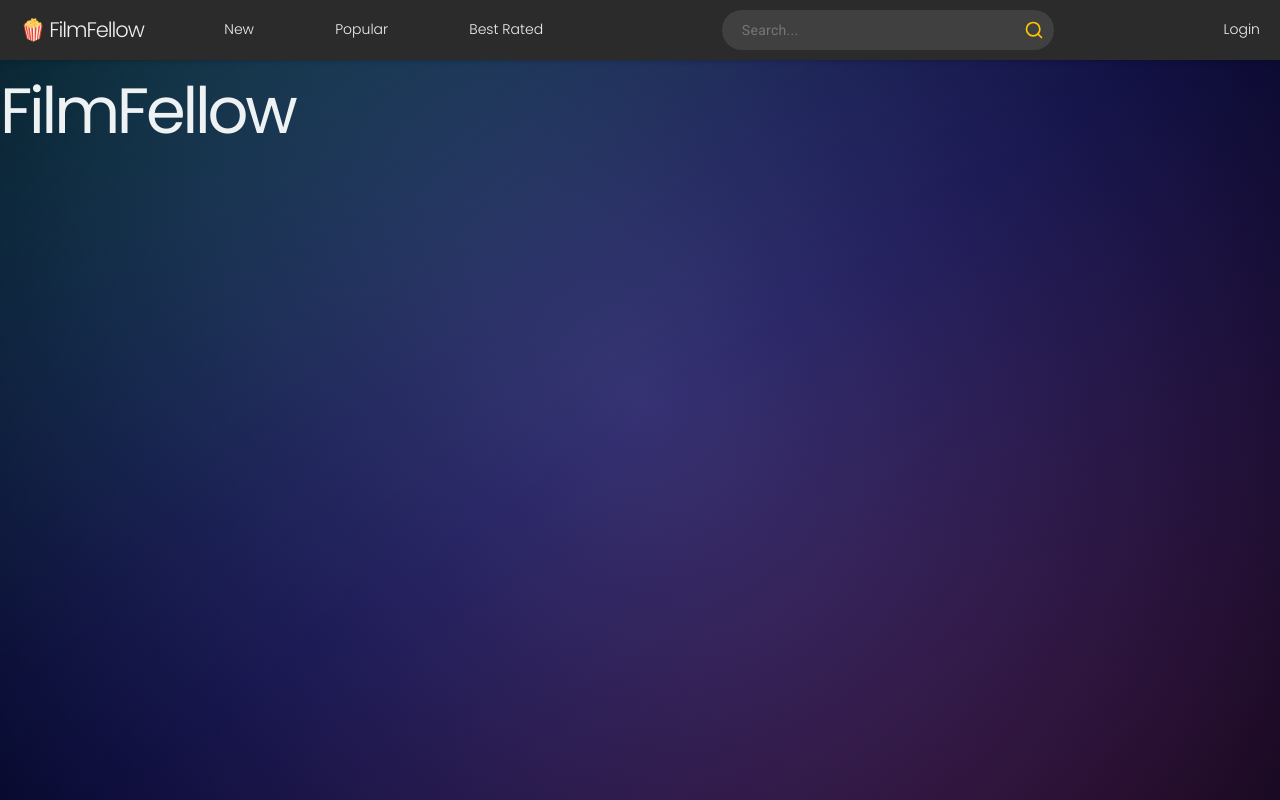
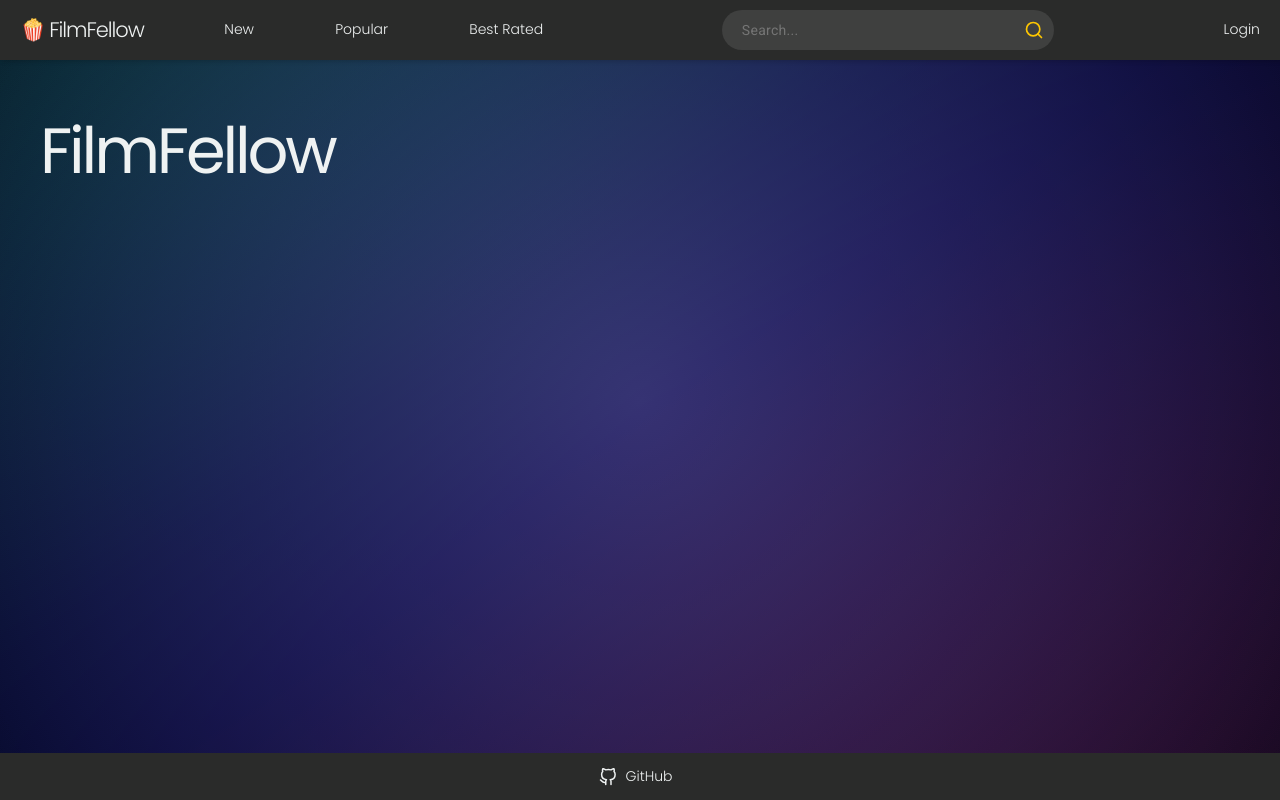
Before and after one commit to Moiman/FilmFellow, a Next.js app in the folder frontend/: page / in a window 1280 px wide. Built offline with nearby package versions, Linux system fonts and the light colour scheme.

Commit message:
Add footer component and default margin for page content

```diff
--- a/frontend/app/bestrated/page.tsx
+++ b/frontend/app/bestrated/page.tsx
@@ -1,7 +1,7 @@
 export default function BestRated() {
   return (
-    <main>
+    <div className="page-wrapper">
       <h2>Best Rated</h2>
-    </main>
+    </div>
   );
 }
--- a/frontend/app/layout.tsx
+++ b/frontend/app/layout.tsx
@@ -2,6 +2,7 @@ import type { Metadata } from "next";
 import "../sass/style.scss";
 import { Poppins, Roboto } from "next/font/google";
 import { Header } from "@/components/header";
+import { Footer } from "@/components/footer";
 
 const poppins = Poppins({ subsets: ["latin"], weight: ["300", "400"], variable: "--font-poppins" });
 const roboto = Roboto({
@@ -24,7 +25,8 @@ export default function RootLayout({
     <html lang="en">
       <body className={`${poppins.variable} ${roboto.variable}`}>
         <Header />
-        {children}
+        <main>{children}</main>
+        <Footer />
       </body>
     </html>
   );
--- a/frontend/app/login/page.tsx
+++ b/frontend/app/login/page.tsx
@@ -1,7 +1,7 @@
 export default function Login() {
   return (
-    <main>
+    <div className="page-wrapper">
       <h2>Login</h2>
-    </main>
+    </div>
   );
 }
--- a/frontend/app/new/page.tsx
+++ b/frontend/app/new/page.tsx
@@ -1,7 +1,7 @@
 export default function New() {
   return (
-    <main>
+    <div className="page-wrapper">
       <h2>New</h2>
-    </main>
+    </div>
   );
 }
--- a/frontend/app/page.tsx
+++ b/frontend/app/page.tsx
@@ -1,7 +1,7 @@
 export default function Home() {
   return (
-    <main>
+    <div className="page-wrapper">
       <h1>FilmFellow</h1>
-    </main>
+    </div>
   );
 }
--- a/frontend/app/popular/page.tsx
+++ b/frontend/app/popular/page.tsx
@@ -1,7 +1,7 @@
 export default function Popular() {
   return (
-    <main>
+    <div className="page-wrapper">
       <h2>Popular</h2>
-    </main>
+    </div>
   );
 }
--- /dev/null
+++ b/frontend/components/footer.tsx
@@ -0,0 +1,15 @@
+import Link from "next/link";
+import { GitHub } from "react-feather";
+
+export const Footer = () => {
+  return (
+    <footer>
+      <div className="content">
+        <div className="github-link">
+          <GitHub size={18} />
+          <Link href="https://github.com/Moiman/FilmFellow/">GitHub</Link>
+        </div>
+      </div>
+    </footer>
+  );
+};
--- a/frontend/sass/abstracts/_variables.scss
+++ b/frontend/sass/abstracts/_variables.scss
@@ -28,3 +28,6 @@ $h5-font-size: 1.25em;
 
 $p-font-size: 0.875em;
 $a-font-size: 0.875em;
+
+// Pages
+$default-page-margin: 40px;
--- /dev/null
+++ b/frontend/sass/layout/_footer.scss
@@ -0,0 +1,20 @@
+@use "../abstracts/" as abstracts;
+
+footer {
+  background-color: abstracts.$primary-dark;
+  padding: 10px;
+  width: 100vw;
+
+  .content {
+    width: 100%;
+    display: flex;
+    align-items: center;
+    justify-content: center;
+    gap: 40px;
+
+    .github-link {
+      display: flex;
+      align-items: center;
+    }
+  }
+}
--- a/frontend/sass/layout/_index.scss
+++ b/frontend/sass/layout/_index.scss
@@ -1 +1,3 @@
-@forward "./header";
+@forward "./_footer";
+@forward "./_header";
+@forward "./_page";
--- /dev/null
+++ b/frontend/sass/layout/_page.scss
@@ -0,0 +1,6 @@
+@use "../abstracts/" as abstracts;
+
+// Usable on most pages that doesnt have to be full width
+.page-wrapper {
+  padding: abstracts.$default-page-margin;
+}
--- a/frontend/sass/style.scss
+++ b/frontend/sass/style.scss
@@ -6,6 +6,9 @@
 body {
   max-width: 100vw;
   min-height: 100vh;
+
+  display: flex;
+  flex-direction: column;
 
   background: rgb(56, 61, 65, 20);
   background: linear-gradient(145deg, rgba(111, 230, 227, 1) 0%, rgba(122, 97, 227, 1) 51%, rgba(215, 94, 181, 1) 100%),
@@ -16,3 +19,8 @@ body {
 
   color: abstracts.$primary-light;
 }
+
+main {
+  height: fit-content;
+  flex: 1;
+}
```
